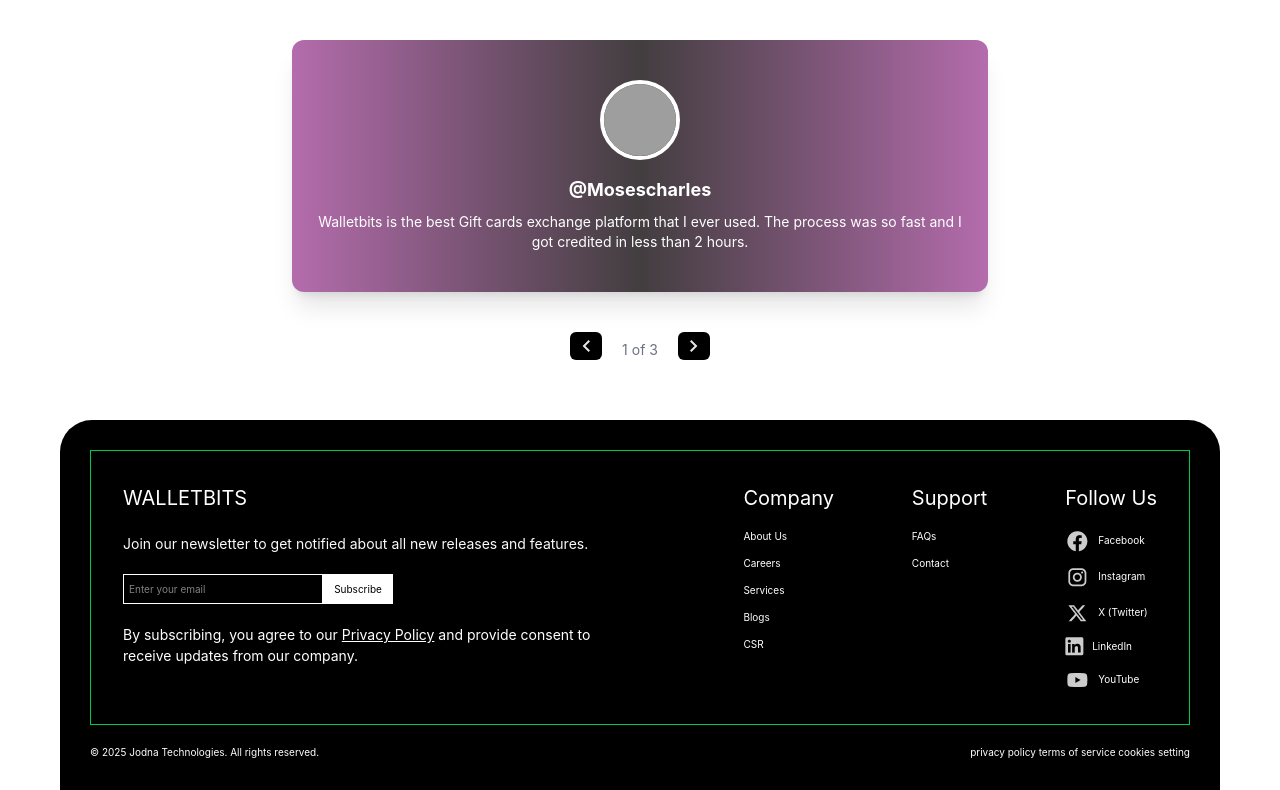
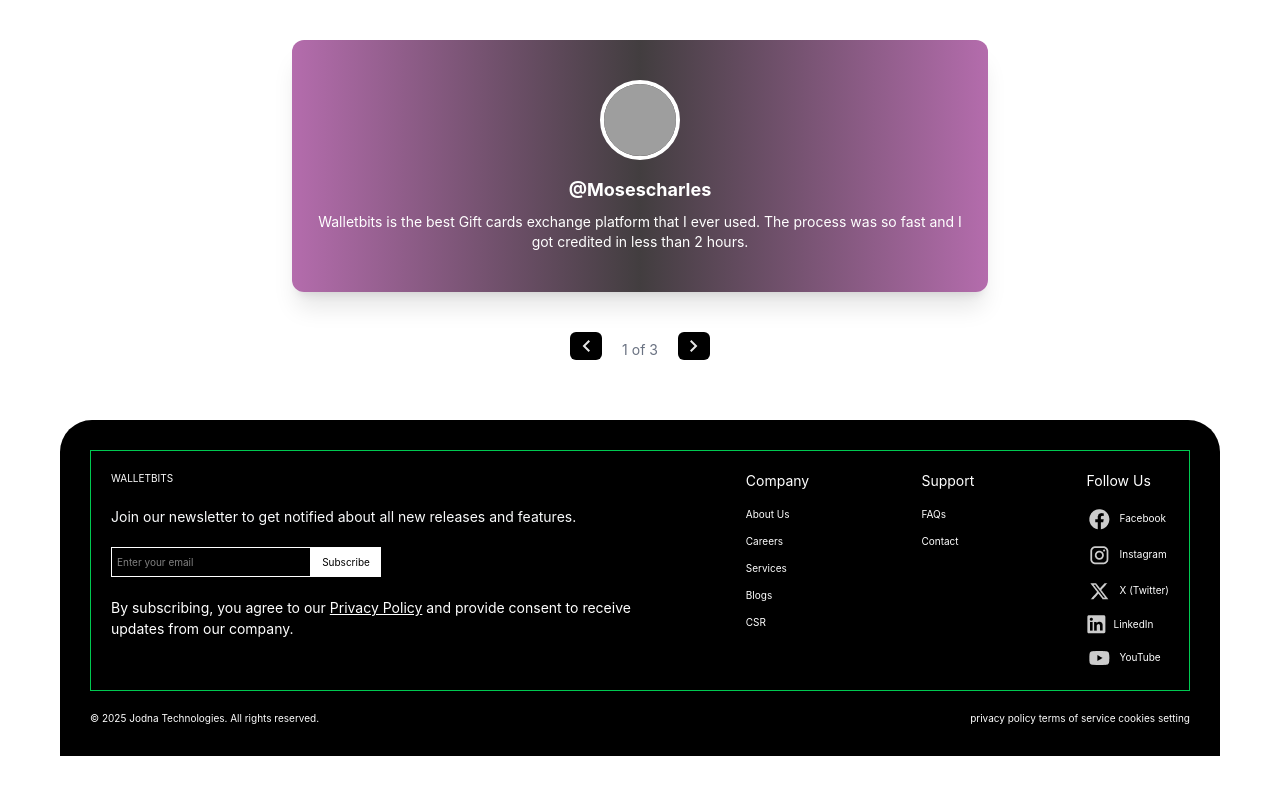
Before and after one commit to onisodumeya/walletbits-app, a React (Vite) app: page / in a window 1280 px wide. Shown: the part 1802-2592 px from the top of the page. After the commit the page ends 2558 px from the top, so only its background shows below. Built offline with nearby package versions, Linux system fonts and the light colour scheme; grey boxes are pictures that could not be loaded.

Commit message:
Footer update

```diff
--- a/src/components/Footer.jsx
+++ b/src/components/Footer.jsx
@@ -18,7 +18,7 @@
     <footer className="pt-10 px-5 md:px-15">
       <div className="foot rounded-t-4xl">
 
-        <div className={`${isMobile ? 'flex-col' : 'flex-row'} flex  border border-green-500  w-full p-8 gap-10 justify-between`}>
+        <div className={`${isMobile ? 'flex-col' : 'flex-row'} flex  border border-green-500  w-full p-5 gap-10 justify-between`}>
           <div className={`${isMobile ? 'w-full' : 'w-1/2'} sections flex flex-col w-1/2" id="fir`}>
             <h1 className="head mb-5">WALLETBITS</h1>
             <p className="mb-5 text-gray-50 text-[14px]">Join our newsletter to get notified about all new releases and features.</p>
@@ -40,7 +40,7 @@
           </div>
           <div className={`${isMobile ? 'w-full' : 'w-2/5'} sections justify-between w-2/5" id="sec`}>
             <div>
-              <h2 className="head mb-4">Company</h2>
+              <h2 className="text-sm mb-4">Company</h2>
               <ul className="flex flex-col gap-3">
                 <li><Link to="/about-us">About Us</Link></li>
                 <li><Link to="/careers">Careers</Link></li>
@@ -51,7 +51,7 @@
             </div>
 
             <div>
-              <h2 className="head mb-4">Support</h2>
+              <h2 className="text-sm mb-4">Support</h2>
               <ul className="flex flex-col gap-3">
                 <li><Link to="/faqs">FAQs</Link></li>
                 <li><Link to="/contact">Contact</Link></li>
@@ -59,7 +59,7 @@
             </div>
 
             <div>
-              <h2 className="head mb-4">Follow Us</h2>
+              <h2 className="text-sm mb-4">Follow Us</h2>
               <ul className="flex flex-col gap-3">
                 <li className="flex items-center gap-2"><img src={Facebook} /> Facebook</li>
                 <li className="flex items-center gap-2"><img src={PngInsta} /> Instagram</li>
--- a/src/index.css
+++ b/src/index.css
@@ -129,9 +129,7 @@
     flex-direction: column;
     font-size: 15px;
 }
-.head{
-    font-size: 20px;
-}
+
 #email{
     width: 200px;
     height: 30px;
```
